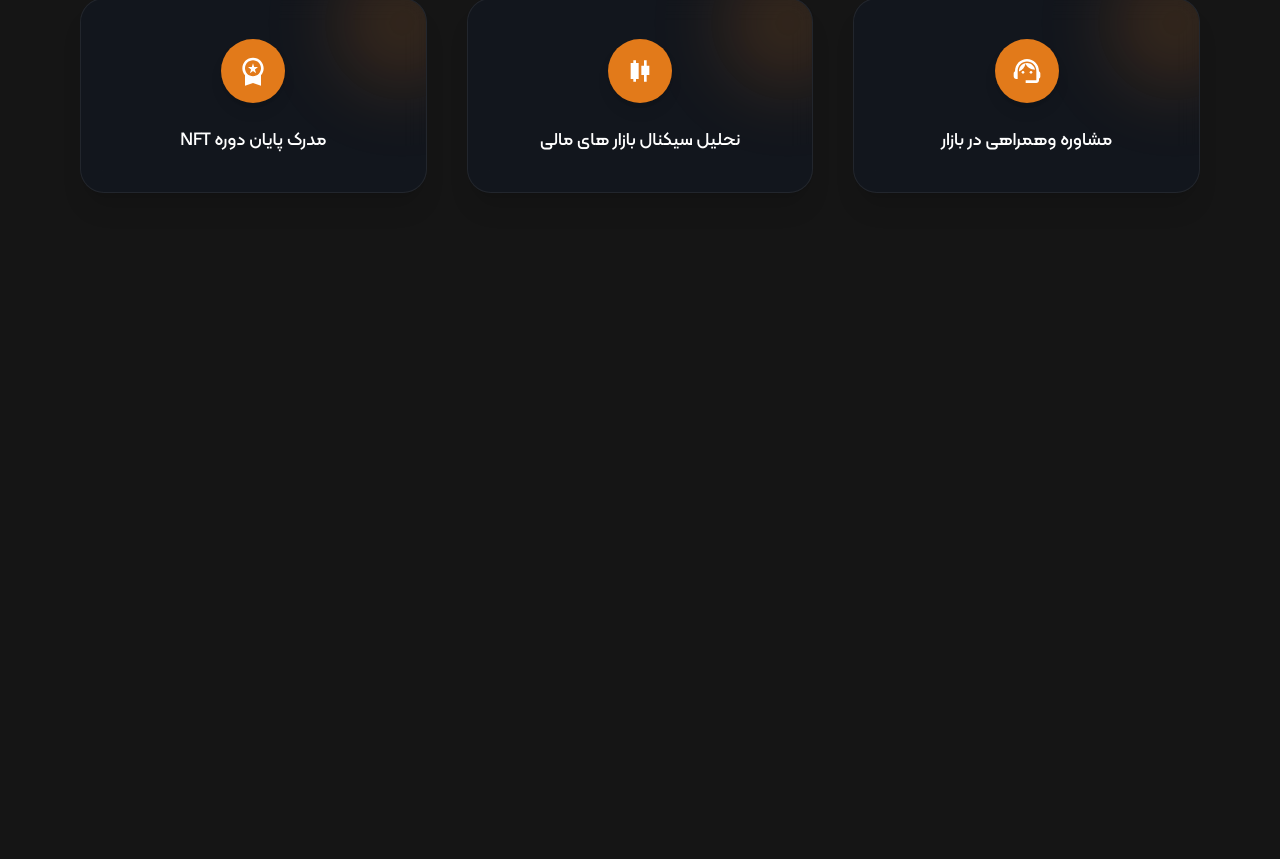
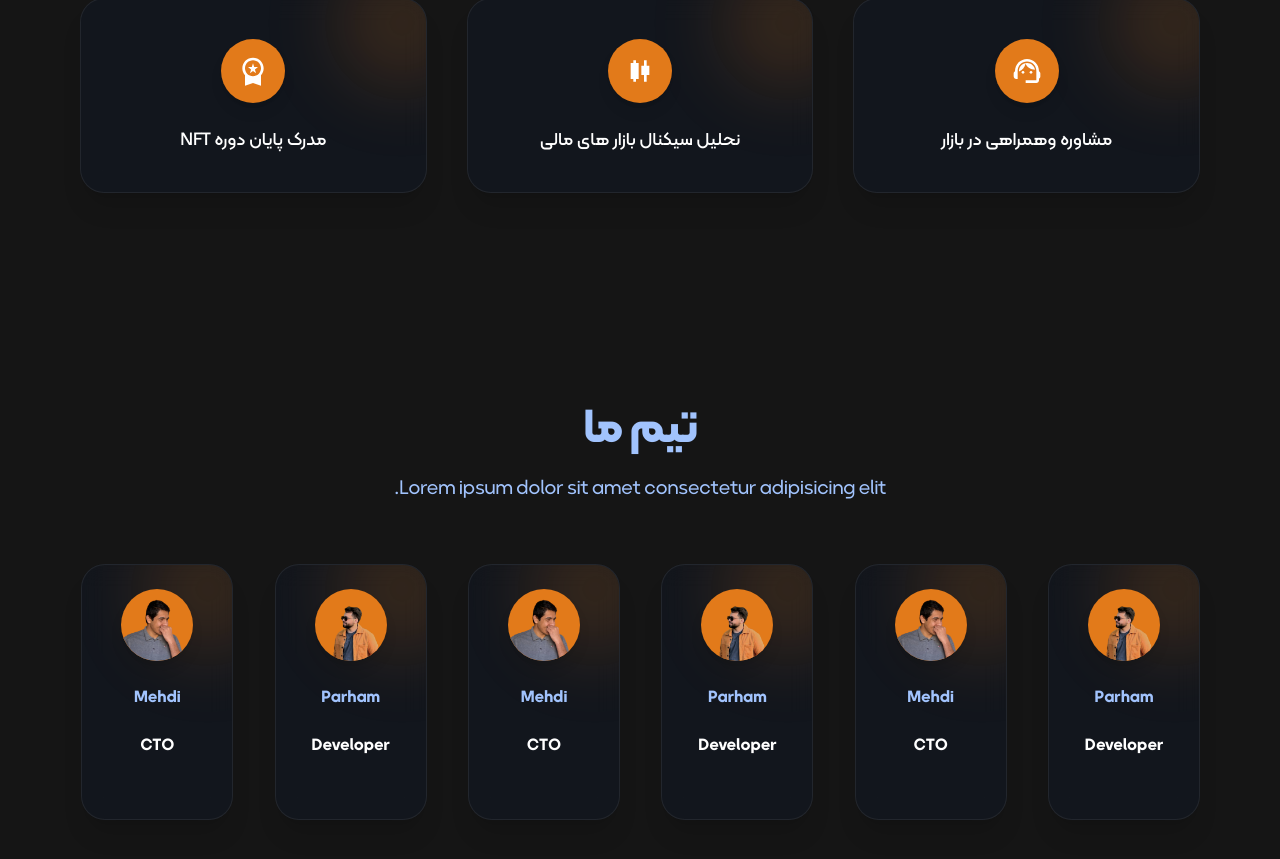
Before and after one commit to parhamhassanzade/behland-front, a Next.js app: page / in a window 1280 px wide. Shown: the part 1884-2743 px from the top of the page. Before the commit the page ends 2183 px from the top, so only its background shows below. Built offline with nearby package versions, Linux system fonts and the light colour scheme.

Commit message:
add team section

```diff
--- a/src/app/page.js
+++ b/src/app/page.js
@@ -3,6 +3,7 @@ import Banner from "../../src/assets/Images/banner.jpg";
 import charectors from "../../src/assets/Images/character.png";
 import ColumnBlue from "@/components/ui/ColumnBlue";
 import Services from "@/components/ui/Services";
+import Team from "@/components/ui/Team";
 export default function Home() {
   return (
     <main className="">
@@ -78,6 +79,7 @@ export default function Home() {
         </div>
       </div>
       <Services />
+      <Team />
     </main>
   );
 }
--- /dev/null
+++ b/src/components/ui/Team.jsx
@@ -0,0 +1,55 @@
+"use client";
+import React from "react";
+import { Avatar, AvatarFallback, AvatarImage } from "@/components/ui/avatar";
+import Parham from "../../assets/Images/TeamMemebers/parham.png";
+import Mehdi from "../../assets/Images/TeamMemebers/Mehdi.png";
+import Image from "next/image";
+function Team() {
+    const services = [
+        { title: "Developer", image: Parham, name: "Parham" },
+        { title: "CTO", image: Mehdi, name: "Mehdi" },
+        { title: "Developer", image: Parham, name: "Parham" },
+        { title: "CTO", image: Mehdi, name: "Mehdi" },
+        { title: "Developer", image: Parham, name: "Parham" },
+        { title: "CTO", image: Mehdi, name: "Mehdi" },
+    ];
+    return (
+        <section className="w-full min-h-screen py-24 px-6 sm:px-10 lg:px-20 flex flex-col items-center">
+            <div className="flex flex-col items-center mb-16 gap-5">
+                <h2 className="text-4xl text-[#a1c3fd] sm:text-5xl font-bold tracking-tight text-center leading-tight">
+                    تیم ما
+                </h2>
+                <p className="text-xl text-[#a1c3fd] sm:text-xl font-base tracking-tight text-center leading-tight">
+                    Lorem ipsum dolor sit amet consectetur adipisicing elit.
+                </p>
+            </div>
+
+            <div className="grid grid-cols-2 sm:grid-cols-4  lg:grid-cols-6 gap-10 max-w-7xl w-full">
+                {services.map((item, i) => {
+                    return (
+                        <div
+                            key={i}
+                            className="relative bg-[#111827]/50 border border-[#ffffff12] rounded-3xl py-6 shadow-xl hover:shadow-[0_10px_25px_rgba(226,122,26,0.3)] backdrop-blur-md transition-all duration-300 group overflow-hidden h-64 w-38 cursor-pointer
+    transform origin-center hover:scale-110 hover:z-20 hover:h-72 hover:w-44"
+                        >
+                            {/* Decorative glow circle */}
+                            <div className="absolute -top-10 -right-10 w-32 h-32 bg-[#e27a1a] opacity-20 rounded-full blur-2xl z-0 group-hover:opacity-30 transition-opacity"></div>
+
+                            <div className="relative z-10 flex flex-col items-center text-center gap-6">
+                                <Image
+                                    src={item.image}
+                                    alt="test"
+                                    className="w-18 h-18 bg-[#e27a1a] shadow-lg group-hover:w-28 group-hover:h-28 transition-all rounded-full"
+                                />
+                                <p className="font-bold text-[#a1c3fd]">{item.name}</p>
+                                <p className="text-white font-bold text-base">{item.title}</p>
+                            </div>
+                        </div>
+                    );
+                })}
+            </div>
+        </section>
+    );
+}
+
+export default Team;
```
Also changed, not shown: src/assets/Images/TeamMemebers/Mehdi.png (added), src/assets/Images/TeamMemebers/parham.png (added).
